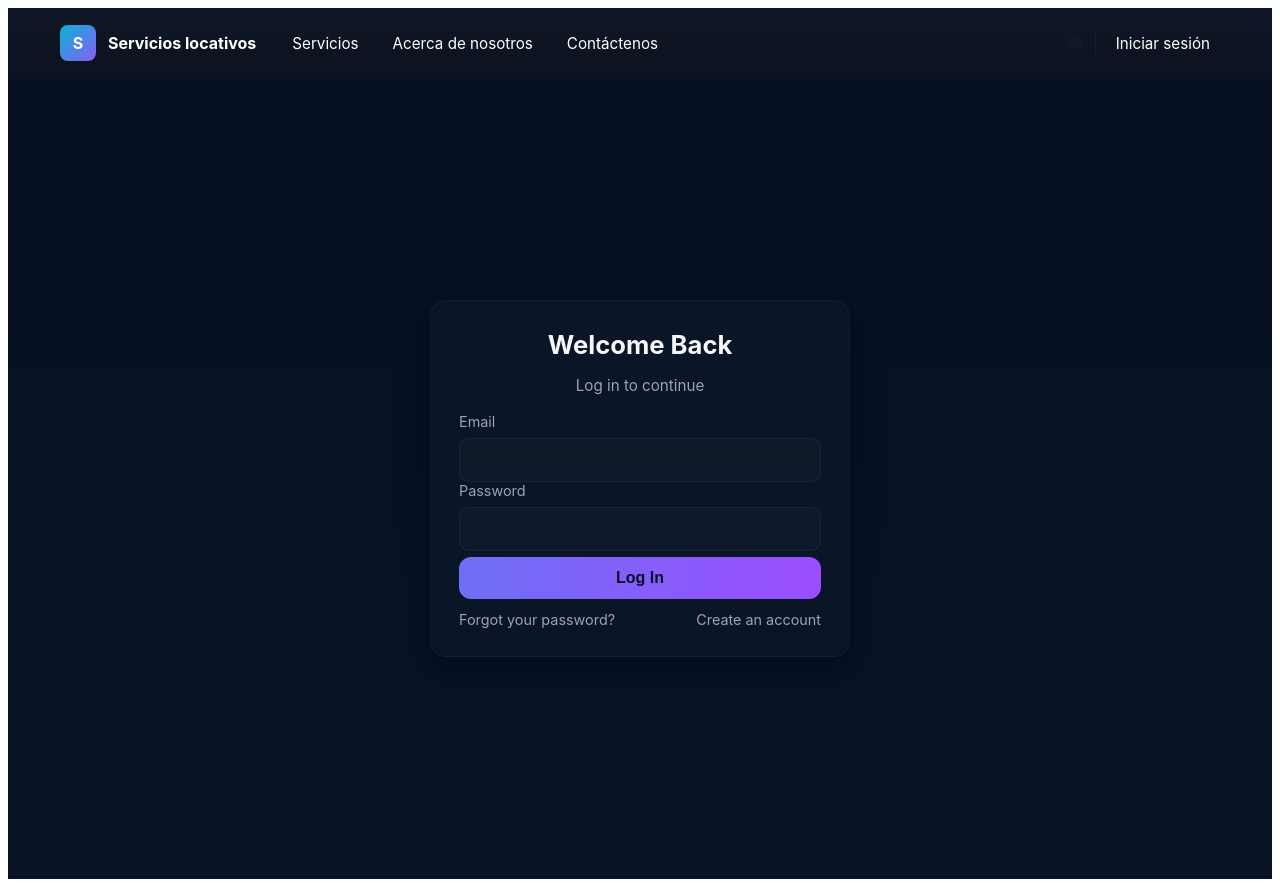
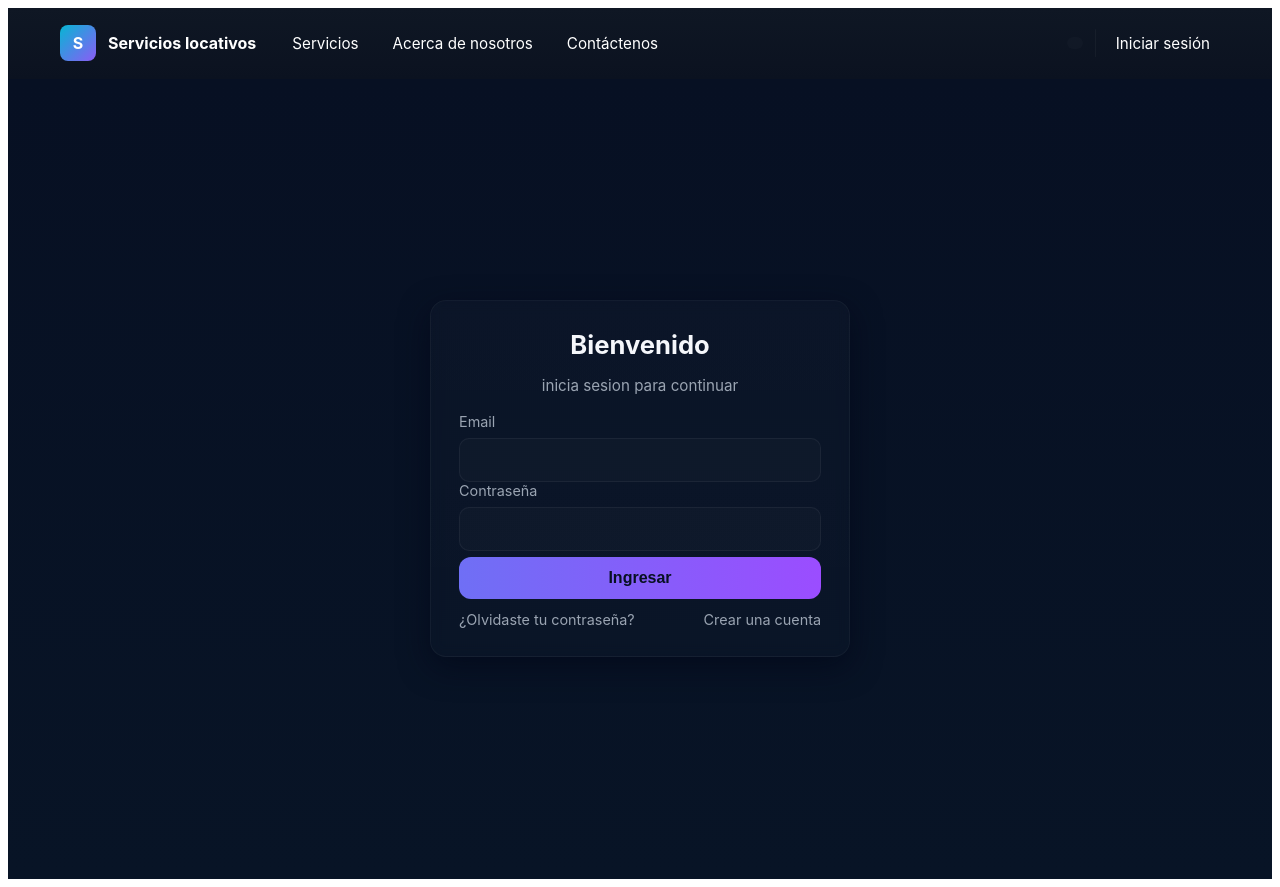
Before and after one commit to stivenarz/rental-services, a React (Vite) app: page /login in a window 1280 px wide. Built offline with nearby package versions, Linux system fonts and the light colour scheme.

Commit message:
Se agrega componente grafico

```diff
--- a/src/components/auth/Login.jsx
+++ b/src/components/auth/Login.jsx
@@ -5,6 +5,10 @@ import apiService from "../../services/apiService";
 import {toast} from "react-hot-toast";
 import "./login.css";
 
+/**
+ * Componente Login
+ * @returns Documento HTML
+ */
 export default function Login() {
   const [formData, setFormData] = useState({ email: "", password: "" });
   const navigate = useNavigate();
@@ -27,8 +31,8 @@ export default function Login() {
   return (
     <div className="login-wrapper">
       <form className="login-box" onSubmit={handleSubmit}>
-        <h2 className="login-title">Welcome Back</h2>
-        <p className="login-sub">Log in to continue</p>
+        <h2 className="login-title">Bienvenido</h2>
+        <p className="login-sub">inicia sesion para continuar</p>
 
         <div className="login-field">
           <label>Email</label>
@@ -42,7 +46,7 @@ export default function Login() {
         </div>
 
         <div className="login-field">
-          <label>Password</label>
+          <label>Contraseña</label>
           <input
             type="password"
             name="password"
@@ -52,11 +56,11 @@ export default function Login() {
           />
         </div>
 
-        <button type="submit" className="login-btn">Log In</button>
+        <button type="submit" className="login-btn">Ingresar</button>
 
         <div className="login-links">
-          <a href="/recovery">Forgot your password?</a>
-          <a href="/register">Create an account</a>
+          <a href="/recovery">¿Olvidaste tu contraseña?</a>
+          <a href="/register">Crear una cuenta</a>
         </div>
       </form>
     </div>
--- /dev/null
+++ b/src/components/grafico/Grafico.css
@@ -0,0 +1,4 @@
+.fullwidth{
+    width: 100vw;
+    height: 100vh;
+}
--- a/src/components/grafico/Grafico.jsx
+++ b/src/components/grafico/Grafico.jsx
@@ -1,3 +1,4 @@
+import "./Grafico.css"
 export default function Grafico() {
-    return <iframe src="/public/servicios_agendados.html" />
+    return <iframe className="fullwidth" src="/public/servicios_agendados.html" />
 }
--- a/src/components/navbar/Navbar.jsx
+++ b/src/components/navbar/Navbar.jsx
@@ -121,6 +121,11 @@ export default function Navbar({ links = null, setSearch = null }) {
                       Administrar agendas
                     </a>
                     }
+                    {user.role === 'admin' &&
+                    <a href="/graphic" className="nm-dropdown-item">
+                      Grafico de servicios agendados
+                    </a>
+                    }
                     <a href="/reservations" className="nm-dropdown-item">
                       Reservas
                     </a>
--- /dev/null
+++ b/src/pages/GraphicPage.jsx
@@ -0,0 +1,12 @@
+import Grafico from '../components/grafico/Grafico';
+import Navbar from '../components/navbar/Navbar';
+
+export default function GraphicPage() {
+    return(
+        <>
+        <Navbar/>
+        <Grafico/>
+        </>
+    )
+
+}
--- a/src/router/AppRouter.jsx
+++ b/src/router/AppRouter.jsx
@@ -11,6 +11,7 @@ import RegisterPage from '../pages/RegisterPage';
 import LoginPage from '../pages/LoginPage';
 import RecoveryPage from '../pages/RecoveryPage';
 import TechniciansAdminPage from '../pages/TechniciansAdminPage';
+import GraphicPage from '../pages/GraphicPage';
 
 export default function AppRouter() {
   return (
@@ -24,6 +25,7 @@ export default function AppRouter() {
         <Route path="/login" element={<LoginPage />} />
         <Route path="/reservations" element={<ReservasPage />} />
         <Route path="/profile" element={<ProfilePage />} />
+        <Route path="/graphic" element={<GraphicPage />} />
         <Route
           path="/services-administration"
           element={
```
